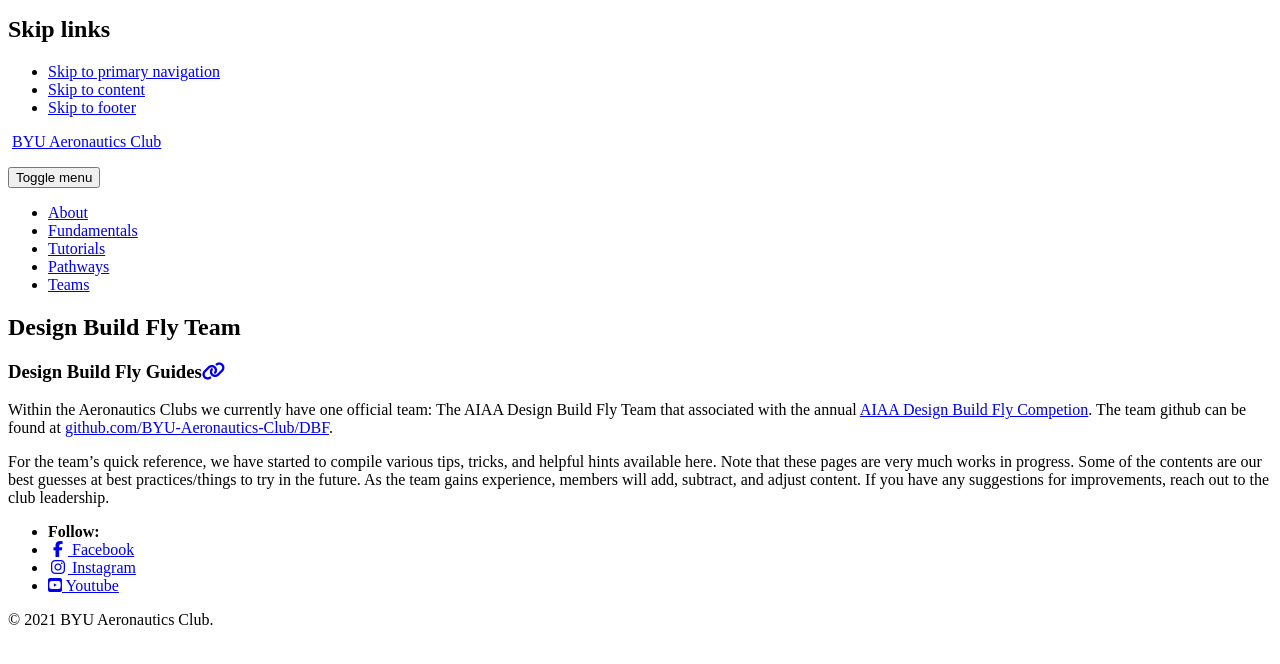
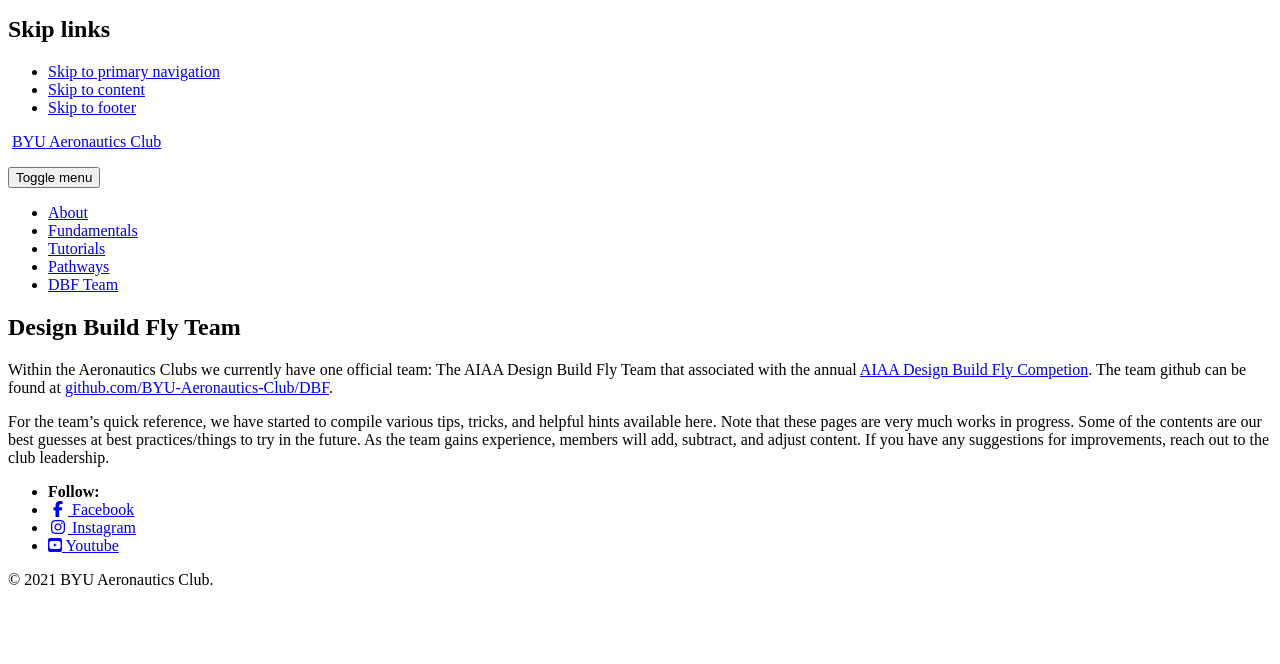
Before and after one commit to BYU-Aeronautics-Club/BYUAeronauticsClub.github.io, a Jekyll site: the page built from _pages/DBF.md, in a window 1280 px wide, cut to the strip 112-776 px from the top of the page. Built offline with Jekyll 4.4.1, drawn with Linux system fonts in a browser that asks for light colours; cached includes are drawn as plain includes; nearby versions of some CDN libraries.

Commit message:
remove extraneous titles, add DBF guides to main page menu

```diff
--- a/_data/navigation.yml
+++ b/_data/navigation.yml
@@ -7,8 +7,8 @@ main:
     url: /tutorials/
   - title: "Pathways"
     url: /pathways/
-  - title: "Teams"
-    url: /teams/
+  - title: "DBF Team"
+    url: /DBF-Guides/
 
 f3k:
   - title: "Step 1: Spinster"
--- a/_pages/DBF.md
+++ b/_pages/DBF.md
@@ -4,8 +4,6 @@ title: "Design Build Fly Team"
 layout: single
 ---
 
-# Design Build Fly Guides
-
 Within the Aeronautics Clubs we currently have one official team: The AIAA Design Build Fly Team that associated with the annual [AIAA Design Build Fly Competion](https://www.aiaa.org/dbf).  The team github can be found at [github.com/BYU-Aeronautics-Club/DBF](https://github.com/BYU-Aeronautics-Club/DBF).
 
 For the team's quick reference, we have started to compile various tips, tricks, and helpful hints available here.  Note that these pages are very much works in progress.  Some of the contents are our best guesses at best practices/things to try in the future.  As the team gains experience, members will add, subtract, and adjust content.  If you have any suggestions for improvements, reach out to the club leadership.
```
Also changed, not shown: _pages/DBF/how-to/conceptualdesign.md (+1 -1 lines), _pages/DBF/how-to/read.md (+0 -1 lines), _pages/DBF/step-by-step/proposal.md (+1 -1 lines), _pages/DBF/step-by-step/report.md (+0 -1 lines).
